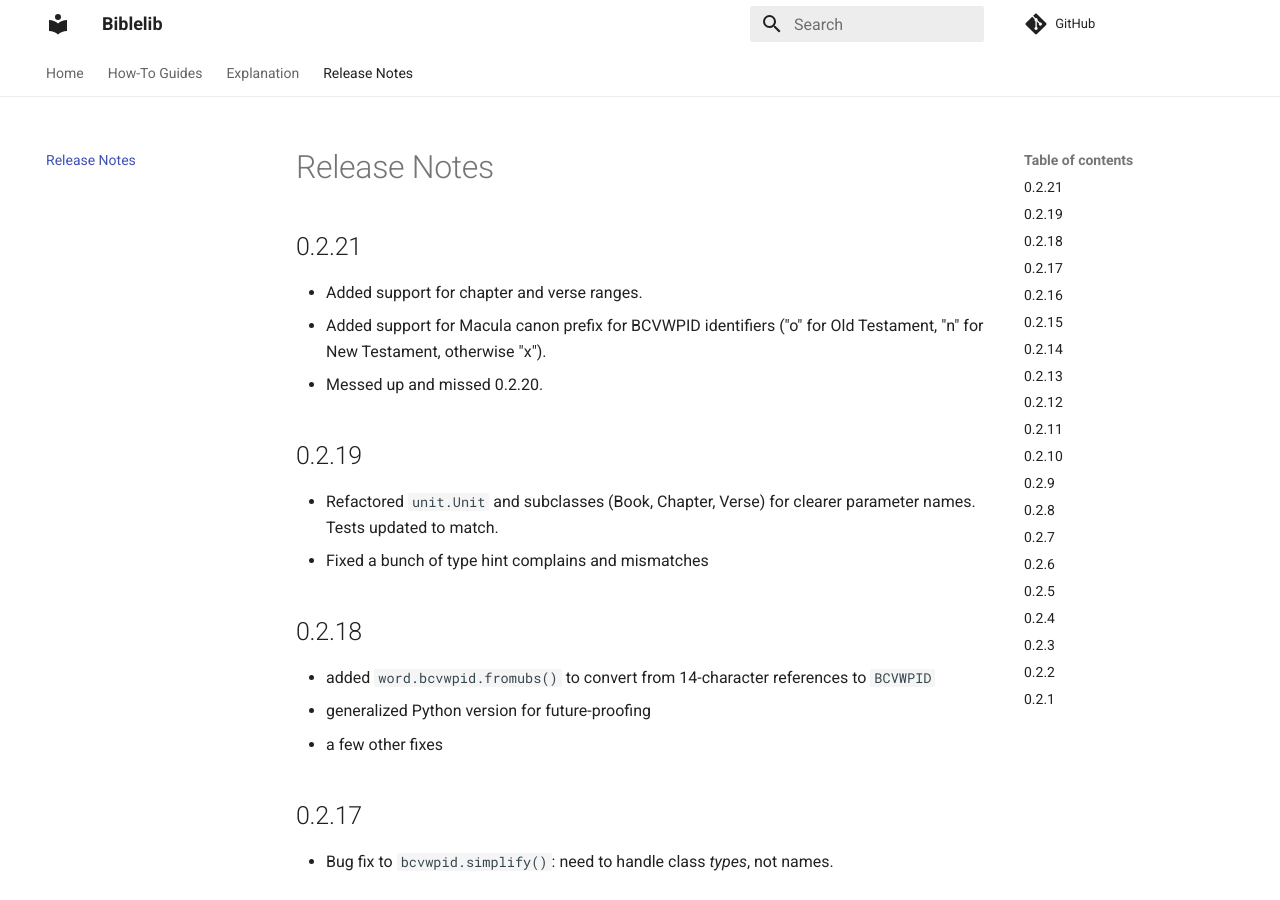
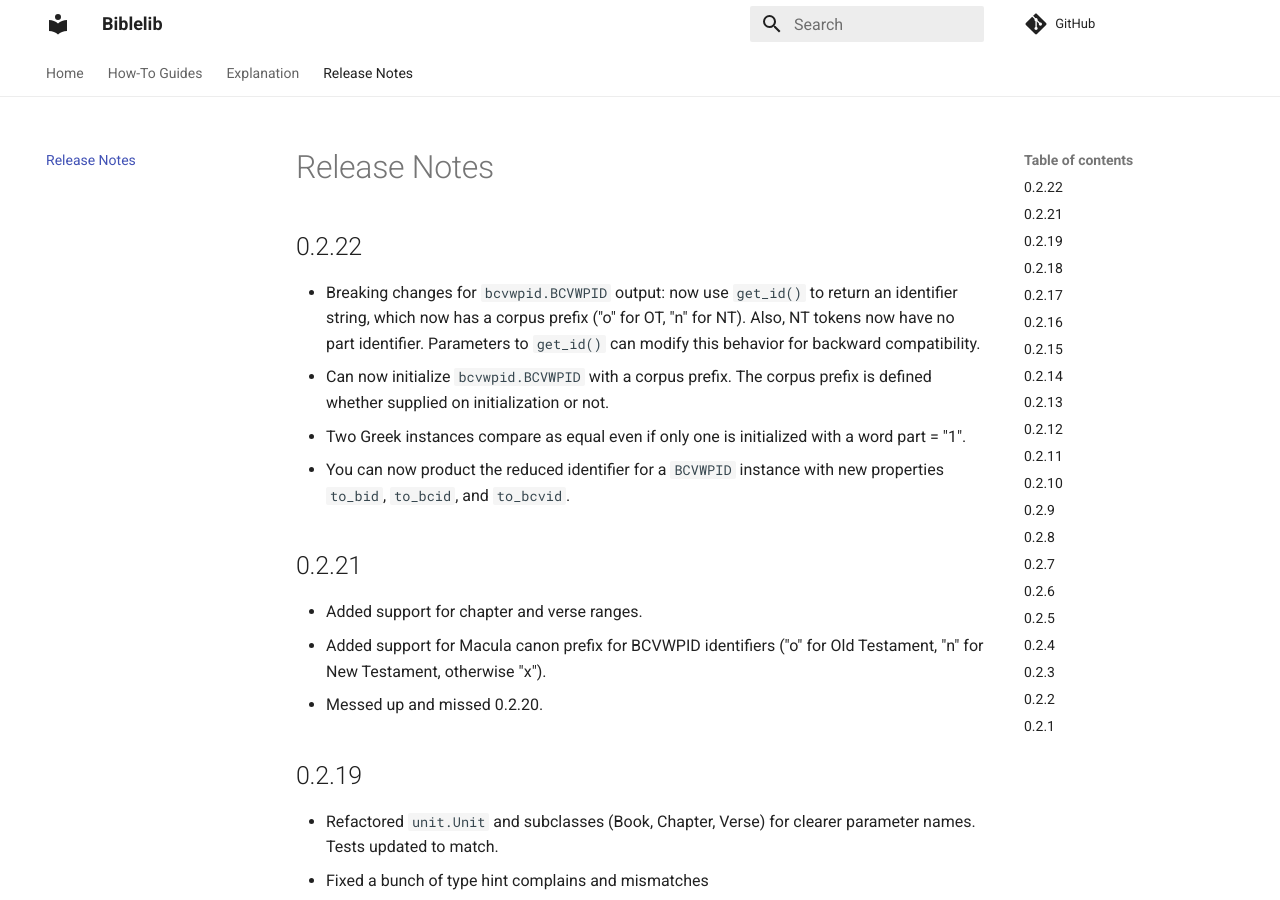
Before and after one commit to Clear-Bible/Biblelib, an MkDocs documentation site: the page built from docs/ReleaseNotes.md, in a window 1280 px wide and 900 px high. Built offline with MkDocs 1.6.1 and Material for MkDocs 9.7.7, drawn with Linux system fonts in a browser that asks for light colours; comment, search, counter and statistics services are not loaded.

Commit message:
v. 0.2.22

```diff
--- a/docs/ReleaseNotes.md
+++ b/docs/ReleaseNotes.md
@@ -1,4 +1,18 @@
 # Release Notes
+
+## 0.2.22
+
+- Breaking changes for `bcvwpid.BCVWPID` output: now use `get_id()` to
+  return an identifier string, which now has a corpus prefix ("o" for
+  OT, "n" for NT). Also, NT tokens now have no part
+  identifier. Parameters to `get_id()` can modify this behavior for
+  backward compatibility.
+- Can now initialize `bcvwpid.BCVWPID` with a corpus prefix. The
+  corpus prefix is defined whether supplied on initialization or not.
+- Two Greek instances compare as equal even if only one is initialized
+  with a word part = "1".
+- You can now product the reduced identifier for a `BCVWPID` instance
+  with new properties `to_bid`, `to_bcid`, and `to_bcvid`.
 
 ## 0.2.21
 
--- a/pyproject.toml
+++ b/pyproject.toml
@@ -1,6 +1,6 @@
 [tool.poetry]
 name = "biblelib"
-version = "0.2.21"
+version = "0.2.22"
 description = "Utilities for working with metadata for Bible books, references, pericopes, and other units."
 authors = ["Sean Boisen <sean.boisen@gmail.com>"]
 repository = "https://github.com/Clear-Bible/Biblelib/"
```
